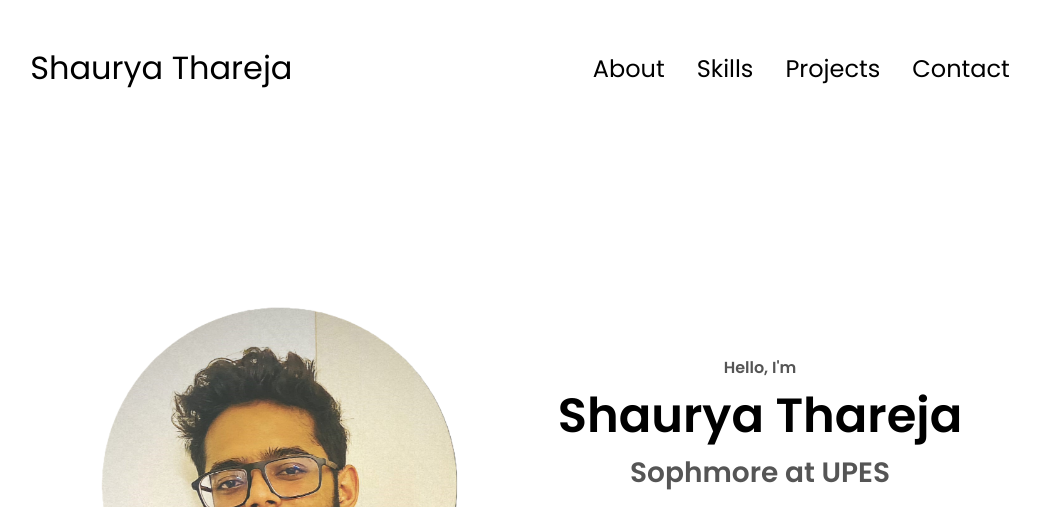
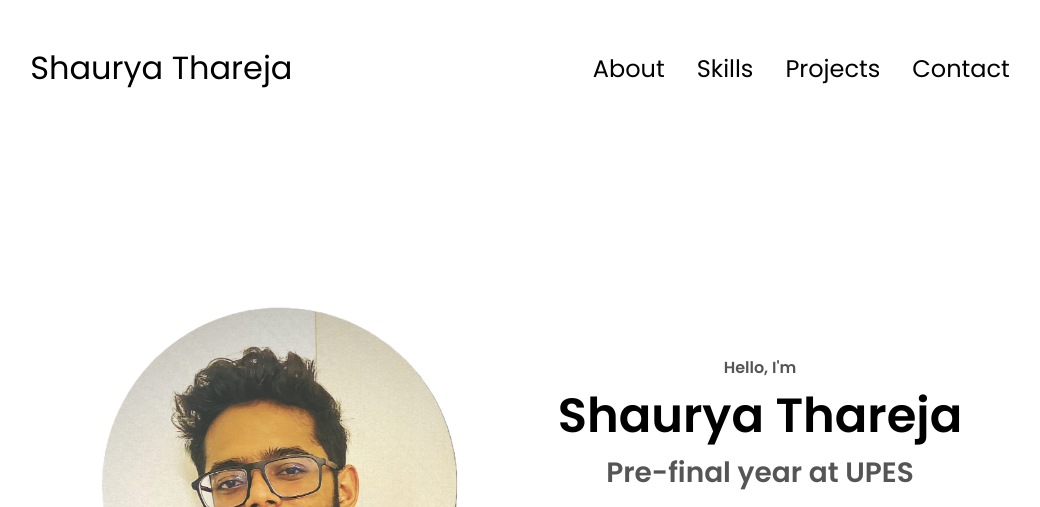
Before and after one commit to shauryathareja0323/Portfolio-Project, a plain HTML site: page index.html in a window 1280 px wide. Shown: the top 507 px of the page, without its empty margins (120-1160 px from the left). Drawn offline with Linux system fonts and the light colour scheme.

Commit message:
Update index.html

```diff
--- a/index.html
+++ b/index.html
@@ -44,7 +44,7 @@
       <div class="section__text">
         <p class="section__text__p1">Hello, I'm</p>
         <h1 class="title">Shaurya Thareja</h1>
-        <p class="section__text__p2">Sophmore at UPES</p>
+        <p class="section__text__p2">Pre-final year at UPES</p>
         <div class="btn-container">
           <button
             class="btn btn-color-2"
```
